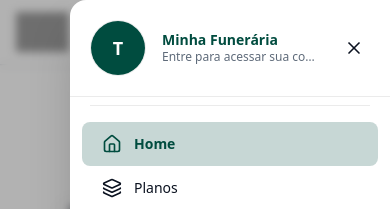
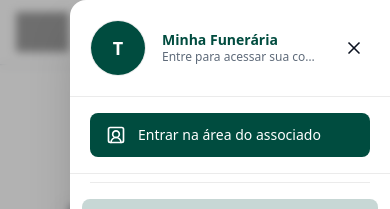
Before and after one commit to AndreLuizMazza/whitelabel, a React (Vite) app: page / in a window 390 px wide. Both pictures are taken after a click on the button "Abrir menu". Shown: the top 209 px of the page. Built offline with nearby package versions, Linux system fonts and the light colour scheme; no server answers; grey boxes are pictures that could not be loaded.

Commit message:
Menu lateral premium

```diff
--- a/src/components/Navbar.jsx
+++ b/src/components/Navbar.jsx
@@ -196,7 +196,6 @@ export default function Navbar() {
     }
   }, [mobileOpen])
 
-
   const linkClass = ({ isActive }) =>
     'relative pl-4 pr-3 py-2 flex items-center gap-2 whitespace-nowrap rounded-md transition-colors duration-150 ' +
     (isActive
@@ -304,6 +303,7 @@ export default function Navbar() {
         <div className="flex items-center gap-2 flex-shrink-0">
           {isLogged && (
             <div className="flex items-center gap-1">
+              {/* sineta já vem como botão; apenas alinhamento ao avatar */}
               <HeaderNotificationsBell />
             </div>
           )}
@@ -333,7 +333,7 @@ export default function Navbar() {
                   <img
                     src={avatarUrl}
                     alt={nomeExibicao || 'Perfil'}
-                    className="h-7 w-7 rounded-full object-cover"
+                    className="h-9 w-9 rounded-full object-cover"
                     style={{
                       border:
                         '1px solid color-mix(in srgb, var(--primary) 60%, transparent)',
@@ -343,7 +343,7 @@ export default function Navbar() {
                   />
                 ) : (
                   <span
-                    className="inline-flex h-7 w-7 items-center justify-center rounded-full text-xs font-semibold"
+                    className="inline-flex h-9 w-9 items-center justify-center rounded-full text-xs font-semibold"
                     style={{ background: 'var(--primary)', color: '#fff' }}
                   >
                     {avatarInitial}
@@ -418,7 +418,7 @@ export default function Navbar() {
 
                   <Link
                     to="/perfil"
-                    className="flex items-center gap-2 px-3 py-2 text-sm hover:bg-black/5 dark:hover:bg-white/5"
+                    className="flex items-center gap-2 px-3 py-2 text-sm hover:bg-black/5 dark:hover:bg:white/5"
                     onClick={() => setShowProfileMenu(false)}
                     role="menuitem"
                   >
@@ -448,6 +448,7 @@ export default function Navbar() {
             </div>
           ) : (
             <>
+              {/* CTA Entrar – com ícone mais amigável e rótulo sempre visível */}
               <Link
                 to="/login"
                 className="inline-flex items-center gap-2 px-3 py-1.5 rounded-full border text-xs sm:text-sm outline-none focus-visible:ring-2 focus-visible:ring-[var(--primary)] focus-visible:ring-offset-1 focus-visible:ring-offset-[var(--surface)]"
@@ -458,8 +459,8 @@ export default function Navbar() {
                   color: 'var(--primary)',
                 }}
               >
-                <UserSquare2 className="h-4 w-4" />
-                <span className="hidden sm:inline">Entrar</span>
+                <User className="h-4 w-4" />
+                <span>Entrar</span>
               </Link>
 
               {/* Menu para visitante em mobile */}
@@ -558,6 +559,27 @@ export default function Navbar() {
                 <X className="h-5 w-5" />
               </button>
             </div>
+
+            {/* CTA Entrar para visitantes */}
+            {!isLogged && (
+              <div
+                className="px-5 py-4 border-b"
+                style={{ borderColor: 'var(--c-border)' }}
+              >
+                <Link
+                  to="/login"
+                  onClick={() => setMobileOpen(false)}
+                  className="flex items-center gap-3 px-4 py-3 rounded-lg text-sm font-medium"
+                  style={{
+                    background: 'var(--primary)',
+                    color: '#fff',
+                  }}
+                >
+                  <UserSquare2 className="h-5 w-5" />
+                  <span>Entrar na área do associado</span>
+                </Link>
+              </div>
+            )}
 
             {/* SEÇÃO: Conta (somente se logado) */}
             {isLogged && (
```
